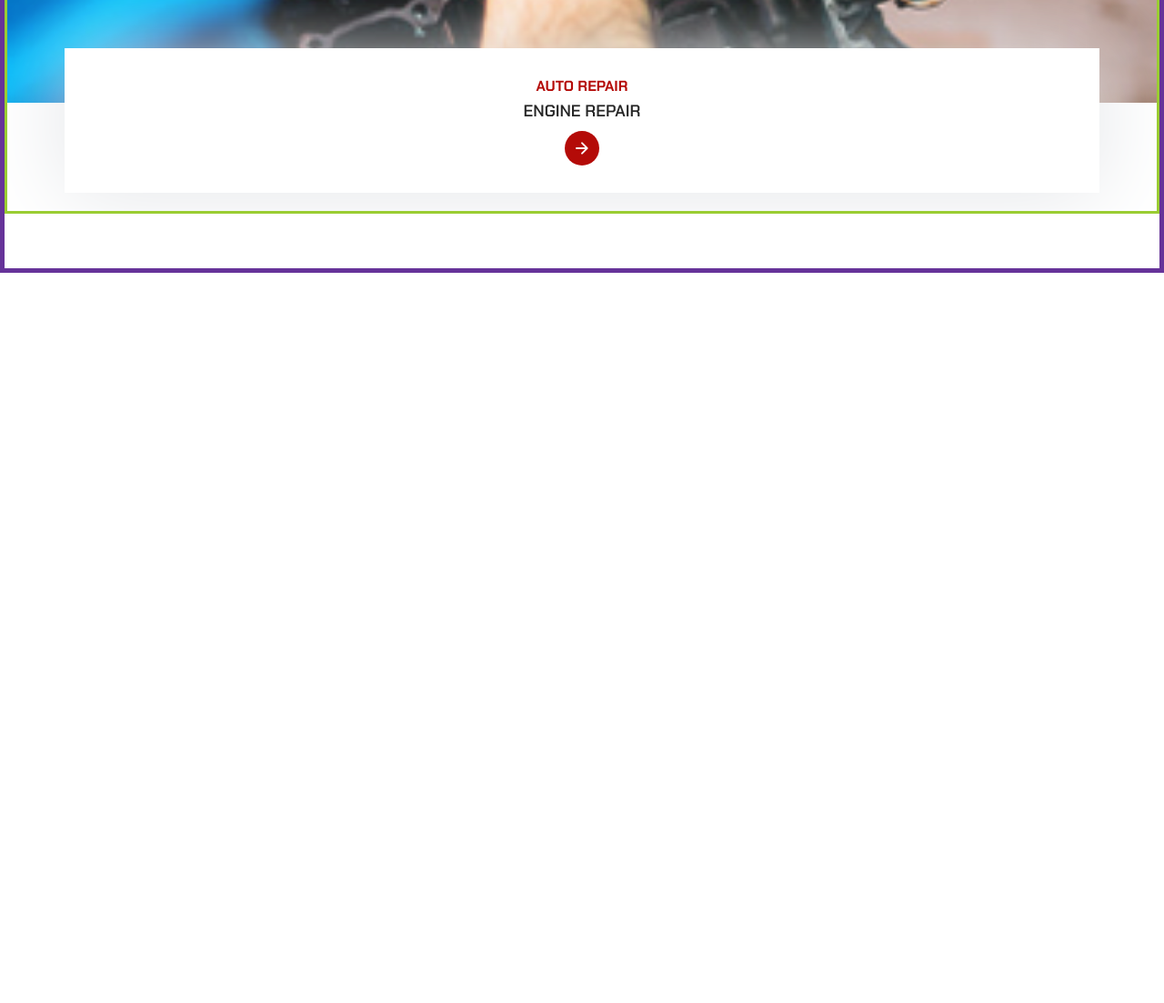
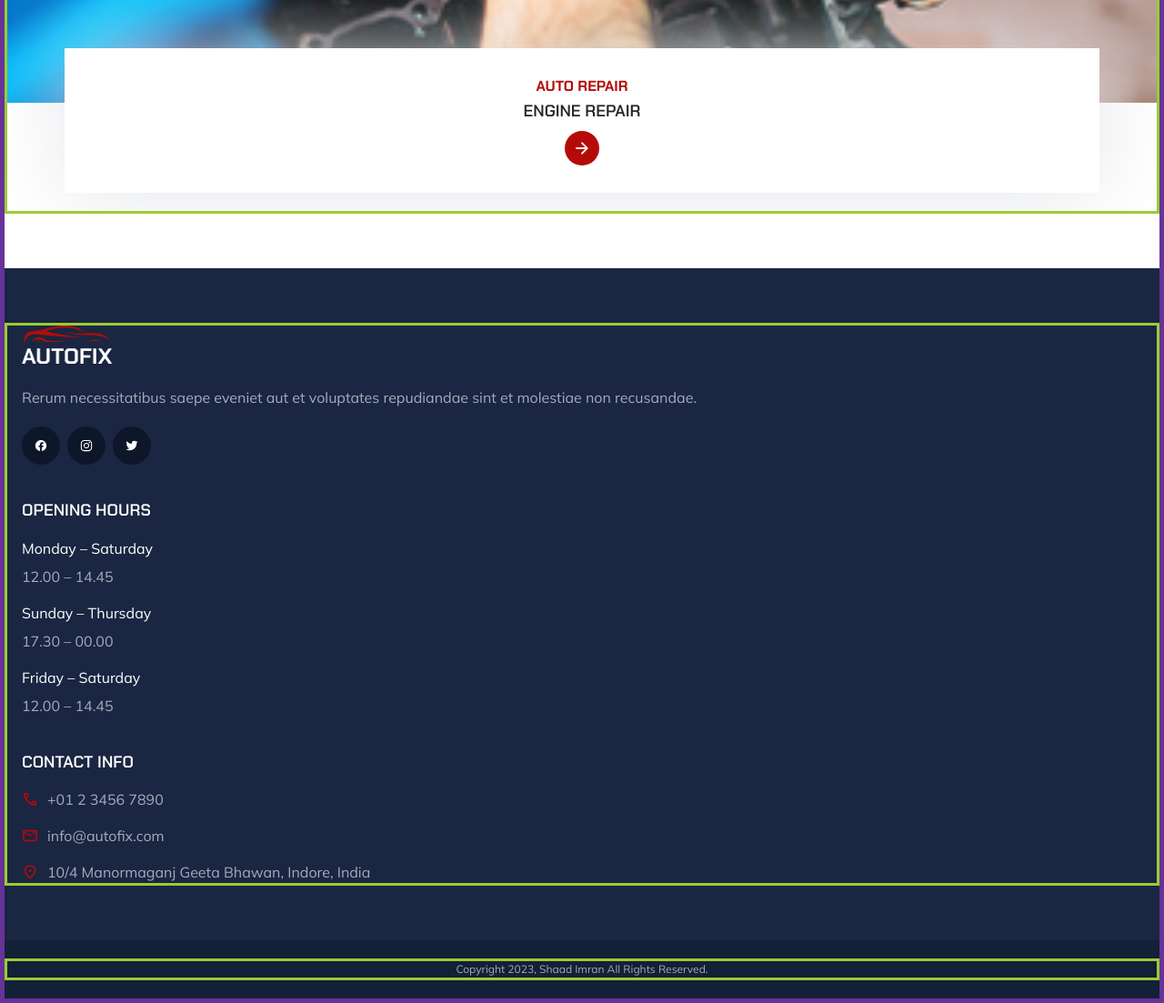
Before and after one commit to Shaad-Imran/Autofix-car-service-web, a plain HTML site: page index.html in a window 1280 px wide. Shown: the part 6196-7299 px from the top of the page at 91% size. Before the commit the page ends 6496 px from the top, so only its background shows below. Drawn offline with nearby package versions, Linux system fonts and the light colour scheme.

Commit message:
footer added

```diff
--- /dev/null
+++ b/assets/css/sections/footer.css
@@ -0,0 +1,78 @@
+.footer {
+  color: var(--cadet-blue-creyola);
+}
+
+.footer .shape {
+  display: none;
+}
+
+.footer-top {
+  background-color: var(--space-cadet);
+}
+
+.footer-top .container {
+  display: grid;
+  gap: 40px;
+}
+
+.footer-text {
+  margin-block: 18px 20px;
+}
+
+.social-list {
+  display: flex;
+  gap: 8px;
+}
+
+.social-link {
+  background-color: var(--oxford-blue-3);
+  padding: 14px;
+  border-radius: var(--radius-circle);
+  transition: var(--transition);
+}
+
+.social-link:is(:hover, :focus-visible) {
+  background-color: var(--international-orange-engineering);
+  transform: translateY(-5px);
+}
+
+.footer .h3 {
+  color: var(--white);
+  margin-block-end: 18px;
+}
+
+.footer-list .p {
+  color: var(--white);
+  font-weight: var(--fw-400);
+  margin-block-end: 7px;
+}
+
+.footer-list li:not(:first-child) {
+  margin-block-start: 16px;
+}
+
+.footer-link {
+  display: flex;
+  align-items: center;
+  gap: 10px;
+}
+
+.footer-link:is(:hover, :focus-visible) {
+  color: var(--international-orange-engineering);
+}
+
+.footer-link .material-symbols-rounded {
+  flex-shrink: 0;
+  font-size: 1.8rem;
+  color: var(--international-orange-engineering);
+}
+
+.footer-bottom {
+  background-color: var(--oxford-blue-1);
+  padding-block: 20px;
+}
+
+.copyright {
+  text-align: center;
+  font-size: var(--fs-6);
+}
--- a/assets/css/style.css
+++ b/assets/css/style.css
@@ -3,6 +3,7 @@
 @import url(./sections/service.css);
 @import url(./sections/about.css);
 @import url(./sections/work.css);
+@import url(./sections/footer.css);
 
 /* #CUSTOM-PROPERTY */
 
--- a/index.html
+++ b/index.html
@@ -452,6 +452,140 @@
       </article>
     </main>
 
+    <!-- #FOOTER  -->
+    <footer class="footer">
+      <div class="footer-top section">
+        <div class="container">
+          <div class="footer-brand">
+            <a href="#" class="logo">
+              <img
+                src="./assets/images/logo.png"
+                width="128"
+                height="63"
+                alt="autofix home"
+              />
+            </a>
+
+            <p class="footer-text">
+              Rerum necessitatibus saepe eveniet aut et voluptates repudiandae
+              sint et molestiae non recusandae.
+            </p>
+
+            <ul class="social-list">
+              <li>
+                <a href="#" class="social-link">
+                  <img src="./assets/images/facebook.svg" alt="facebook" />
+                </a>
+              </li>
+
+              <li>
+                <a href="#" class="social-link">
+                  <img src="./assets/images/instagram.svg" alt="instagram" />
+                </a>
+              </li>
+
+              <li>
+                <a href="#" class="social-link">
+                  <img src="./assets/images/twitter.svg" alt="twitter" />
+                </a>
+              </li>
+            </ul>
+          </div>
+
+          <ul class="footer-list">
+            <li>
+              <p class="h3">Opening Hours</p>
+            </li>
+
+            <li>
+              <p class="p">Monday – Saturday</p>
+
+              <span class="span">12.00 – 14.45</span>
+            </li>
+
+            <li>
+              <p class="p">Sunday – Thursday</p>
+
+              <span class="span">17.30 – 00.00</span>
+            </li>
+
+            <li>
+              <p class="p">Friday – Saturday</p>
+
+              <span class="span">12.00 – 14.45</span>
+            </li>
+          </ul>
+
+          <ul class="footer-list">
+            <li>
+              <p class="h3">Contact Info</p>
+            </li>
+
+            <li>
+              <a href="tel:+01234567890" class="footer-link">
+                <span class="material-symbols-rounded">call</span>
+
+                <span class="span">+01 2 3456 7890</span>
+              </a>
+            </li>
+
+            <li>
+              <a href="mailto:info@autofix.com" class="footer-link">
+                <span class="material-symbols-rounded">mail</span>
+
+                <span class="span">info@autofix.com</span>
+              </a>
+            </li>
+
+            <li>
+              <address class="footer-link address">
+                <span class="material-symbols-rounded">location_on</span>
+
+                <span class="span"
+                  >10/4 Manormaganj Geeta Bhawan, Indore, India</span
+                >
+              </address>
+            </li>
+          </ul>
+        </div>
+
+        <img
+          src="./assets/images/footer-shape-3.png"
+          width="637"
+          height="173"
+          loading="lazy"
+          alt="Shape"
+          class="shape shape-3 move-anim"
+        />
+      </div>
+
+      <div class="footer-bottom">
+        <div class="container">
+          <p class="copyright">
+            Copyright 2023, Shaad Imran All Rights Reserved.
+          </p>
+
+          <img
+            src="./assets/images/footer-shape-2.png"
+            width="778"
+            height="335"
+            loading="lazy"
+            alt="Shape"
+            class="shape shape-2"
+          />
+
+          <img
+            src="./assets/images/footer-shape-1.png"
+            width="805"
+            height="652"
+            loading="lazy"
+            alt="Red Car"
+            class="shape shape-1 move-anim"
+          />
+        </div>
+      </div>
+    </footer>
+
     <script src="./assets/js/script.js"></script>
   </body>
 </html>
```
